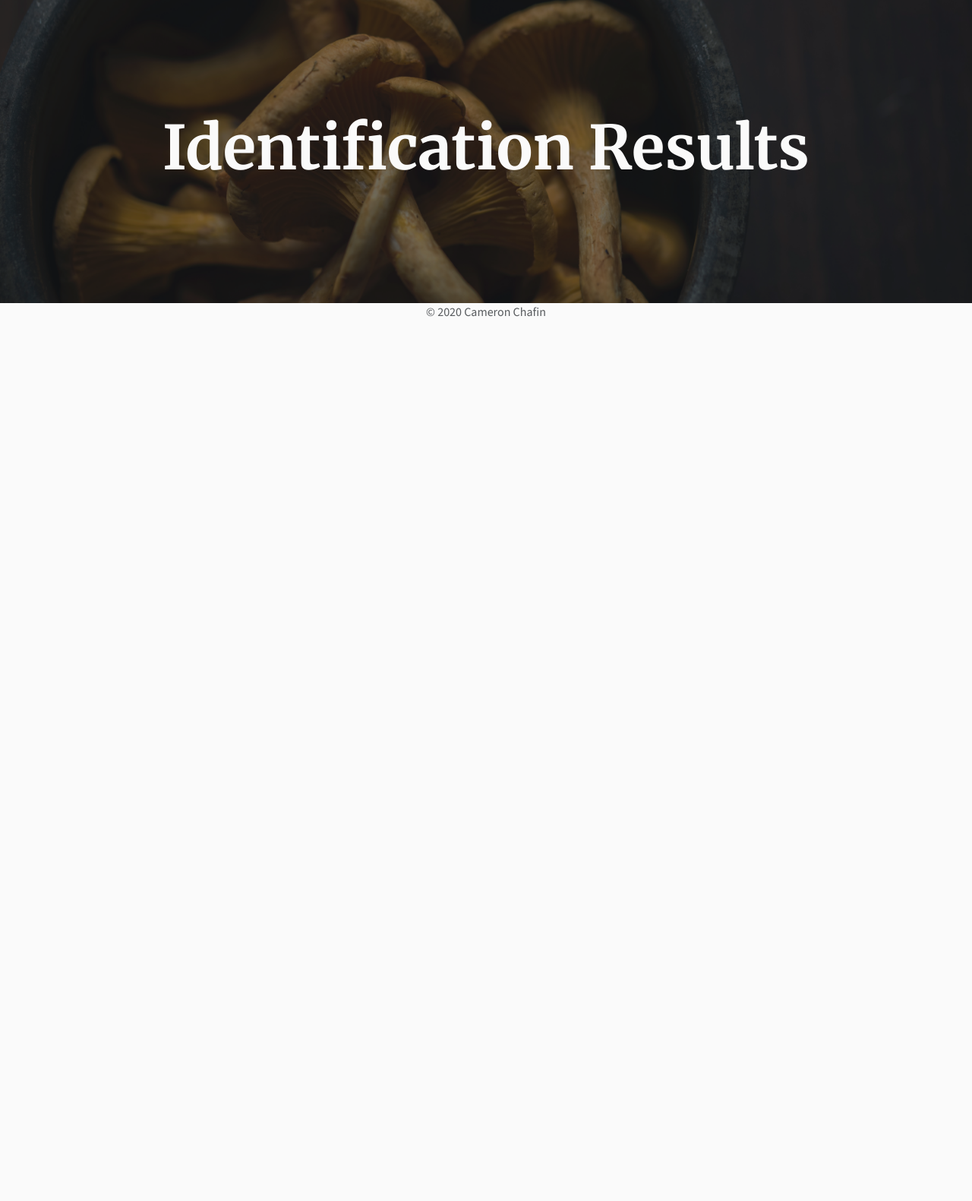
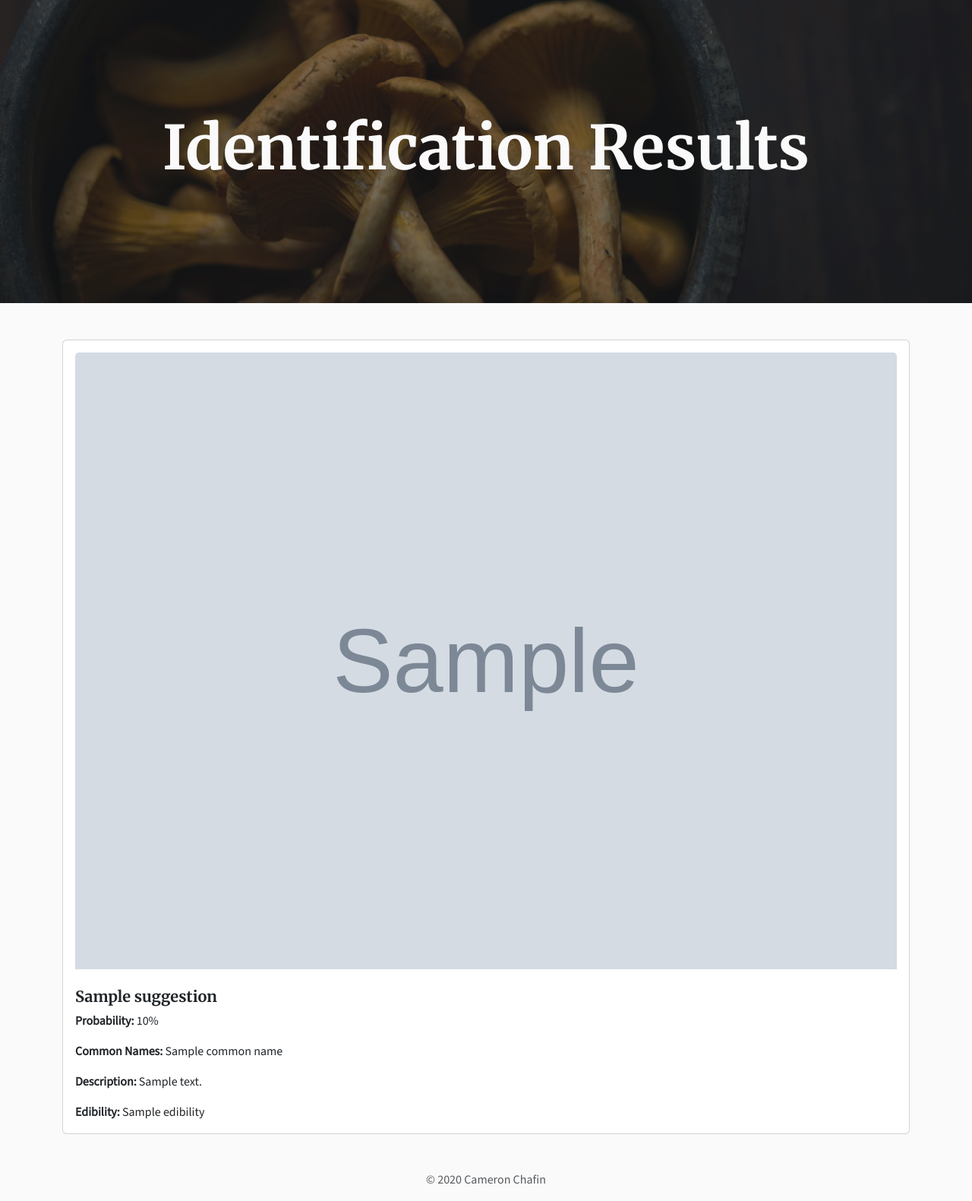
Before and after one commit to cameronchafin/Forage, a Flask app: template templates/result.html in a window 1280 px wide. Shown: the part 58-1639 px from the top of the page at 76% size. Before the commit the page ends 475 px from the top, so only its background shows below. Run offline with Flask 3, Linux system fonts and the light colour scheme; the template is opened without the code that fills it: most values are stand-ins (such as "Sample title", 1, 10 or a date in 2020); grey boxes marked "Sample" are stand-in pictures; some libraries are stand-ins or nearby versions.

Commit message:
Working Results
Implemented backend logic for working results. Need to format description field on results page.

```diff
--- a/app.py
+++ b/app.py
@@ -1,13 +1,17 @@
 from flask import Flask, render_template, request, flash, redirect
-from werkzeug.utils import secure_filename
 import datetime
 import requests
+import base64
 import os
+from werkzeug.utils import secure_filename
+
 
 API_URL = "https://mushroom.kindwise.com/api/v1/identification"
 API_KEY = "lLPXIjX93GaPI6BgVBVgFjmgSFCJp3K6B6rcXKNgvWkFgUmhXE"
+API_URL_WITH_DETAILS = f"{API_URL}?details=common_names,url,description,edibility,image"
 
 app = Flask(__name__)
+app.secret_key = "secret_key"
 year = datetime.date.today().year
 
 UPLOAD_FOLDER = 'uploads'
@@ -38,32 +42,48 @@ def contact():
 @app.route("/identify", methods=["GET", "POST"])
 def identify():
     if request.method == "POST":
-        # Check if an image was uploaded
-        if 'image' not in request.files:
-            flash('No image part')
+
+        # Check if the post request has the file part
+        if 'file' not in request.files:
+            flash('No file part')
+            print("File not found in request")
             return redirect(request.url)
-        file = request.files['image']
+        file = request.files['file']
 
-        # Check if the image is valid
+        # If the user does not select a file, the browser submits an empty file without a filename.
         if file.filename == '':
             flash('No selected file')
             return redirect(request.url)
-        if file and allowed_file(file.filename):
+
+        if file:
             filename = secure_filename(file.filename)
-            image_path = os.path.join(app.config['UPLOAD_FOLDER'], filename)
-            file.save(image_path)
+            filepath = os.path.join(app.config['UPLOAD_FOLDER'], filename)
+            file.save(filepath)
 
-            # Call your API function
-            result = identify_mushroom_with_api(image_path)
+            # Encode image to base64
+            with open(filepath, "rb") as img_file:
+                img_base64 = base64.b64encode(img_file.read()).decode("ascii")
 
-            # Depending on your results page design, you might directly render the results page here
-            return render_template('result.html', result=result)
+            print("Preparing to make the API call...")
 
-            # Or you might want to redirect to a separate results page with some session data
-            # session['result'] = result
-            # return redirect(url_for('results'))
+            response = requests.post(
+                API_URL_WITH_DETAILS,
+                json={
+                    "images": [img_base64],
+                    "similar_images": True,
+                },
+                headers={
+                    "Content-Type": "application/json",
+                    "Api-Key": API_KEY,
+                }
+            ).json()
 
-    # If it's a GET request or if there's any other condition you've not met, render the identify page.
+            # You can add more processing of the response if needed
+            suggestions = response.get("result", {}).get("classification", {}).get("suggestions", [])
+
+            # Pass suggestions to the result template
+            return render_template('result.html', year=year, suggestions=suggestions)
+
     return render_template('identify.html', year=year)
 
 
@@ -72,35 +92,5 @@ def result():
     return render_template('result.html', year=year)
 
 
-def identify_mushroom_with_api(image_path):
-    headers = {
-        "Authorization": f"Bearer {API_KEY}",
-        "Api-Key": API_KEY,
-        "Content-Type": "multipart/form-data"
-    }
-
-    # Additional params
-    params = {
-        "details": "common_names,url,description,edibility,image",
-        "language": "en",
-        "async": "false"  # We want to wait for the response
-    }
-
-    with open(image_path, 'rb') as image_file:
-        files = {'image': image_file}
-        response = requests.post(API_URL + "/identification", headers=headers, files=files, params=params)
-
-    print(response.status_code)
-    print(response.text)
-
-    # Assuming the API returns data in JSON format
-    try:
-        data = response.json()
-        return data
-    except Exception as e:
-        print(f"Failed to parse JSON: {e}")
-        return None
-
-
 if __name__ == "__main__":
     app.run(debug=True)
--- a/templates/identify.html
+++ b/templates/identify.html
@@ -26,7 +26,7 @@ style="background-image: url({{ url_for('static', filename='img/bg/bg-identify.j
         <p>For best results, upload a clear photo taken in daylight conditions.</p>
         <form action="/identify" method="post" enctype="multipart/form-data">
             <div class="input-group mb-3">
-                <input type="file" class="form-control" name="image" id="inputGroupFile02" onchange="displayImage(this)">
+                <input type="file" class="form-control" name="file" id="inputGroupFile02" onchange="displayImage(this)">
                 <button class="btn custom btn-primary" type="submit" id="button-addon2">Identify</button>
             </div>
         </form>
--- a/templates/result.html
+++ b/templates/result.html
@@ -17,4 +17,49 @@ style="background-image: url({{ url_for('static', filename='img/bg/result-bg.jpg
     </div>
 </div>
 
+<!-- Results -->
+<div class="container my-5">
+    {% for suggestion in suggestions %}
+        <div class="card mb-4">
+            <div class="card-body">
+
+                <!-- Representative Image -->
+                {% if suggestion.similar_images %}
+                <img src="{{ suggestion.similar_images[0].url }}" alt="{{ suggestion.name }}" class="card-img-top mb-4">
+                {% else %}
+                <p>No representative image available.</p>
+                {% endif %}
+
+                <!-- Scientific Name -->
+                <h5 class="card-title">{{ suggestion.name }}</h5>
+
+                <!-- Probability -->
+                <p class="card-text"><strong>Probability:</strong> {{ (suggestion.probability * 100)|round(1) }}%</p>
+
+                <!-- Common Names -->
+                {% if suggestion.details.common_names %}
+                <p class="card-text"><strong>Common Names:</strong> {{ suggestion.details.common_names|join(", ") }}</p>
+                {% else %}
+                <p>No common names available.</p>
+                {% endif %}
+
+                <!-- Description -->
+                {% if suggestion.details.description %}
+                <p class="card-text"><strong>Description:</strong> {{ suggestion.details.description }}</p>
+                {% else %}
+                <p>No description available.</p>
+                {% endif %}
+
+                <!-- Edibility -->
+                {% if suggestion.details.edibility %}
+                <p class="card-text"><strong>Edibility:</strong> {{ suggestion.details.edibility }}</p>
+                {% else %}
+                <p>Edibility information not available.</p>
+                {% endif %}
+
+            </div>
+        </div>
+    {% endfor %}
+</div>
+
 {% endblock %}
```
